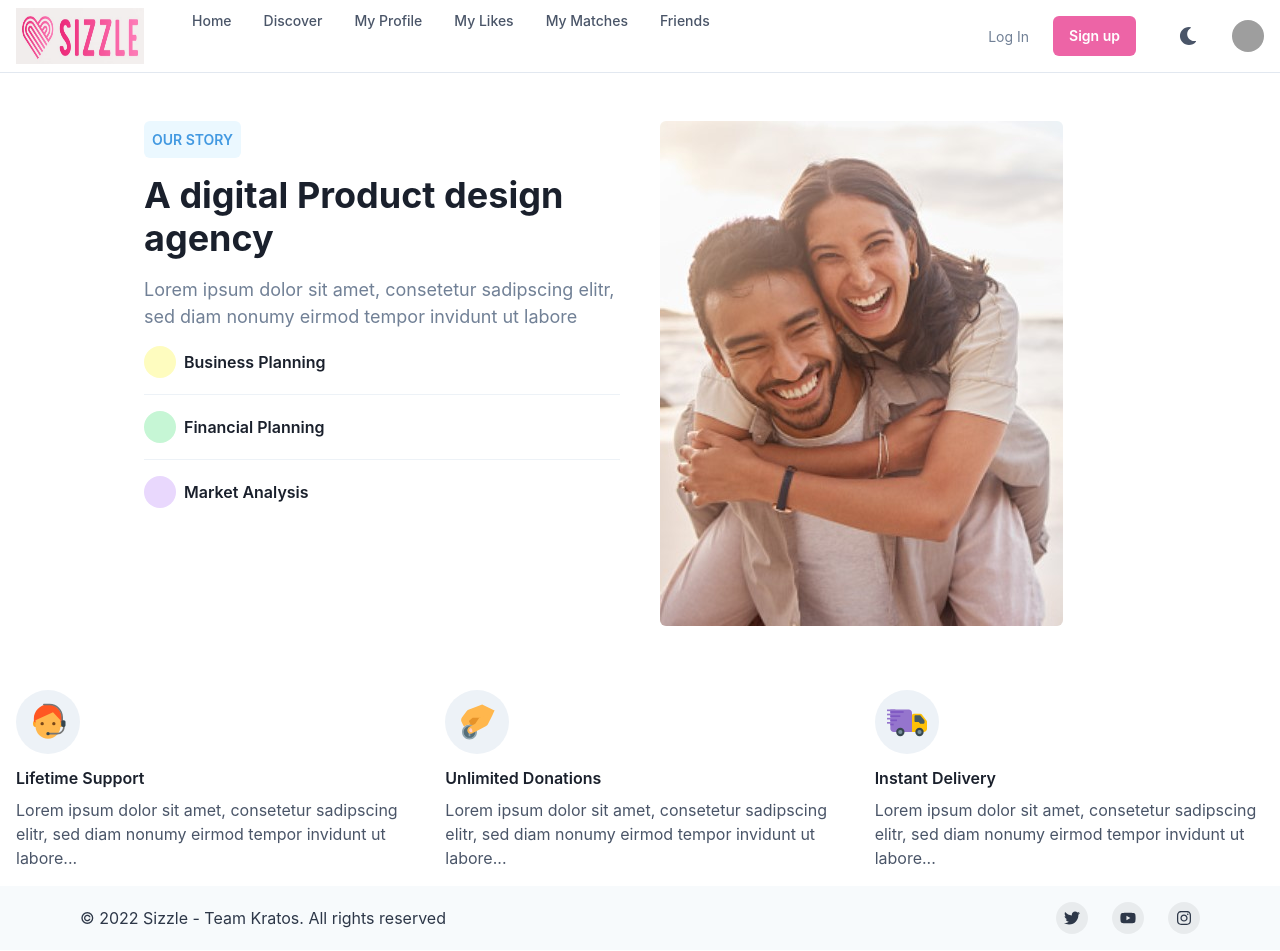
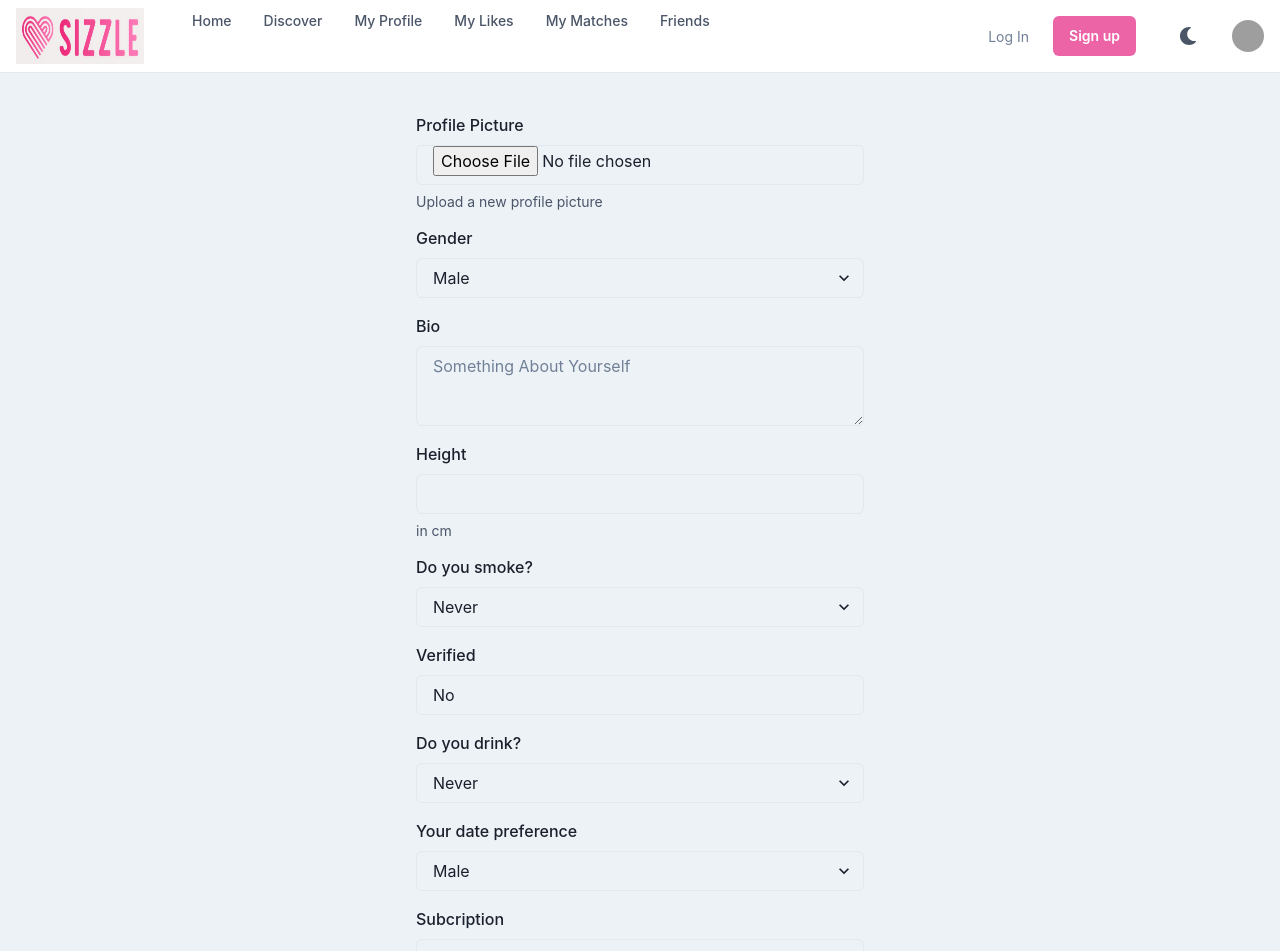
Before and after one commit to MihirRajeshPanchal/Kratos_Clash-Of-Codes, a React (Create React App) app in the folder sizzle/: page /profile in a window 1280 px wide. Shown: the top 951 px of the page. Built offline with nearby package versions, Linux system fonts and the light colour scheme; grey boxes are pictures that could not be loaded.

Commit message:
profile page added

```diff
--- a/sizzle/src/App.js
+++ b/sizzle/src/App.js
@@ -15,6 +15,7 @@ import Footer from './components/footer'
 import Body from './components/body'
 import Signup from './pages/Signup'
 import Login from './pages/Login'
+import Profile from './pages/Profile'
 import { BrowserRouter as Router, Route, Routes } from 'react-router-dom';
 
 
@@ -27,6 +28,7 @@ function App() {
           <Route path="*" element={ <Body /> } />
           <Route path="/signup" element={ <Signup /> } />
           <Route path="/login" element={ <Login /> } />
+          <Route path="/profile" element={ <Profile /> } />
         </Routes>
       </Router>
       <Footer />
--- /dev/null
+++ b/sizzle/src/pages/Profile.js
@@ -0,0 +1,178 @@
+import { useState } from 'react';
+import {
+  Box,
+  Center,
+  Container,
+  FormControl,
+  FormLabel,
+  FormHelperText,
+  Input,
+  Select,
+  Stack,
+  Button,
+  Image,
+  Textarea,
+} from '@chakra-ui/react';
+import { Form } from 'react-router-dom';
+
+function MyProfile() {
+  const [formData, setFormData] = useState({
+    profilePicture: '',
+    gender: '',
+    height: '',
+    smoke: '',
+    drink: '',
+    datePreference: '',
+    age: '',
+    isSubscribed: 'No',
+    isVerified: 'No',
+    updatedAt: '',
+    createdAt: '',
+    bio: '',
+  });
+
+  const handleInputChange = (e) => {
+    const { name, value } = e.target;
+    setFormData({ ...formData, [name]: value });
+  };
+
+  const handleImageChange = (e) => {
+    const file = e.target.files[0];
+    if (file) {
+      const reader = new FileReader();
+      reader.onload = (event) => {
+        setFormData({ ...formData, profilePicture: event.target.result });
+      };
+      reader.readAsDataURL(file);
+    }
+  };
+
+  const handleSubmit = (e) => {
+    e.preventDefault();
+    // submit form data
+  };
+
+  return (
+    <Box bg="gray.100" minH="100vh">
+      <Container maxW="container.lg" py={10}>
+        <Center>
+          <Box maxW="md" w="full">
+            <form onSubmit={handleSubmit}>
+              <Stack spacing={4}>
+                <FormControl>
+                  <FormLabel>Profile Picture</FormLabel>
+                  {formData.profilePicture ? (
+                    <Image src={formData.profilePicture} />
+                  ) : null}
+                  <Input
+                    type="file"
+                    accept="image/*"
+                    name="profilePicture"
+                    onChange={handleImageChange}
+                  />
+                  <FormHelperText>Upload a new profile picture</FormHelperText>
+                </FormControl>
+
+                <FormControl>
+                  <FormLabel>Gender</FormLabel>
+                  <Select
+                    name="gender"
+                    value={formData.gender}
+                    onChange={handleInputChange}
+                  >
+                    <option value="male">Male</option>
+                    <option value="female">Female</option>
+                    <option value="nonbinary">Non Binary</option>
+                  </Select>
+                </FormControl>
+
+                <FormControl>
+                    <FormLabel>Bio</FormLabel>
+                    <Textarea placeholder='Something About Yourself' onChange={handleInputChange}/>
+                </FormControl>
+
+                <FormControl>
+                  <FormLabel>Height</FormLabel>
+                  <Input
+                    type="text"
+                    name="height"
+                    value={formData.height}
+                    onChange={handleInputChange}
+                  />
+                  <FormHelperText>in cm</FormHelperText>
+                </FormControl>
+
+                <FormControl>
+                  <FormLabel>Do you smoke?</FormLabel>
+                  <Select
+                    name="smoke"
+                    value={formData.smoke}
+                    onChange={handleInputChange}
+                  >
+                    <option value="never">Never</option>
+                    <option value="sometimes">Sometimes</option>
+                    <option value="often">Often</option>
+                  </Select>
+                </FormControl>
+
+                <FormControl isReadOnly>
+                    <FormLabel>Verified</FormLabel>
+                    <Input type="text" name="isSubscribed" value={formData.isVerified} />
+                </FormControl>
+
+                <FormControl>
+                  <FormLabel>Do you drink?</FormLabel>
+                  <Select
+                    name="drink"
+                    value={formData.drink}
+                    onChange={handleInputChange}
+                  >
+                    <option value="never">Never</option>
+                    <option value="sometimes">Sometimes</option>
+                    <option value="often">Often</option>
+                  </Select>
+                </FormControl>
+
+                <FormControl>
+                  <FormLabel>Your date preference</FormLabel>
+                  <Select
+                    name="datePreference"
+                    value={formData.datePreference}
+                    onChange={handleInputChange}
+                  >
+                    <option value="male">Male</option>
+                    <option value="female">Female</option>
+                    <option value="anyone">Anyone</option>
+                    <option value="nonbinary">Non Binary</option>
+                  </Select>
+                </FormControl>
+
+                <FormControl isReadOnly>
+                    <FormLabel>Subcription</FormLabel>
+                    <Input type="text" name="isSubscribed" value={formData.isSubscribed} />
+                </FormControl>
+
+                <FormControl>
+                  <FormLabel>Age</FormLabel>
+                  <Input
+                    type="text"
+                    name="age"
+                    value={formData.age}
+                    onChange={handleInputChange}
+                  />
+                </FormControl>
+
+                <Button colorScheme="blue" type="submit">
+                  Save Profile
+                </Button>
+              </Stack>
+            </form>
+          </Box>
+        </Center>
+      </Container>
+
+    </Box>
+  );
+}
+
+export default MyProfile;
```
